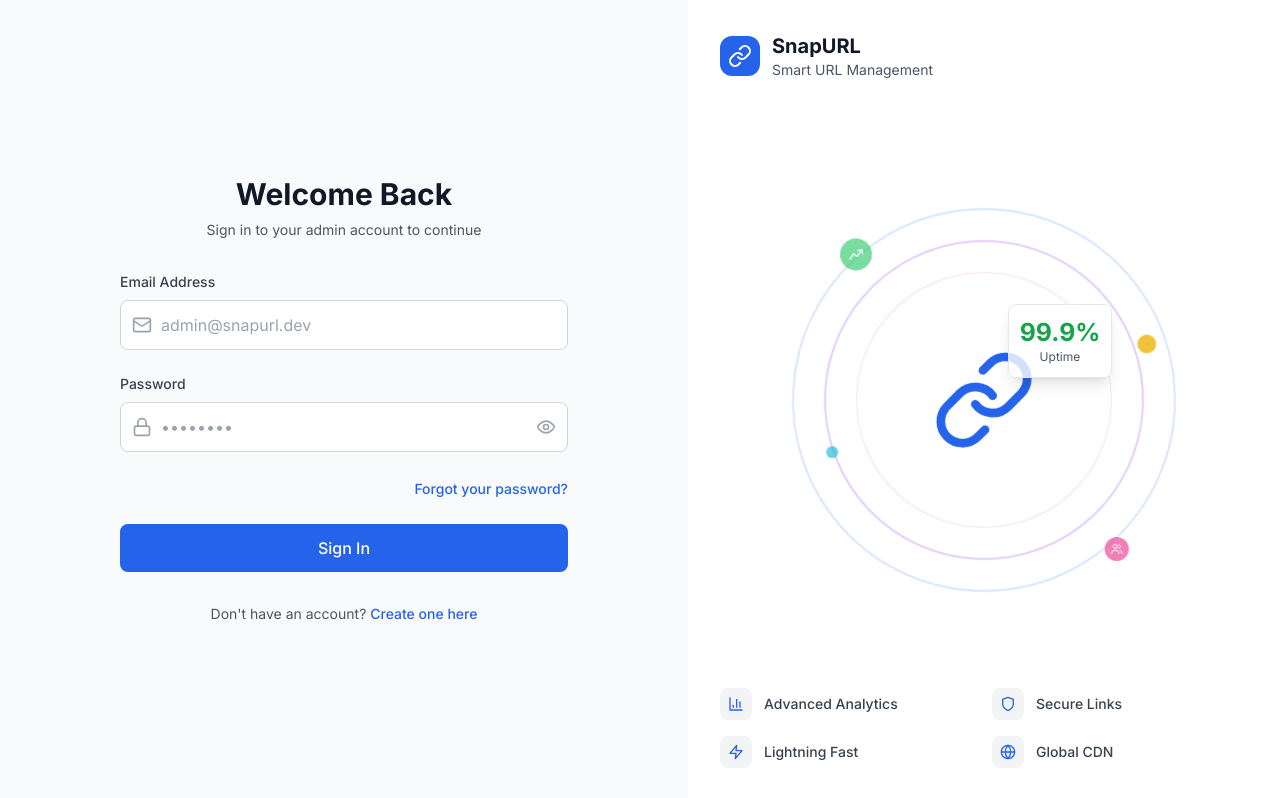
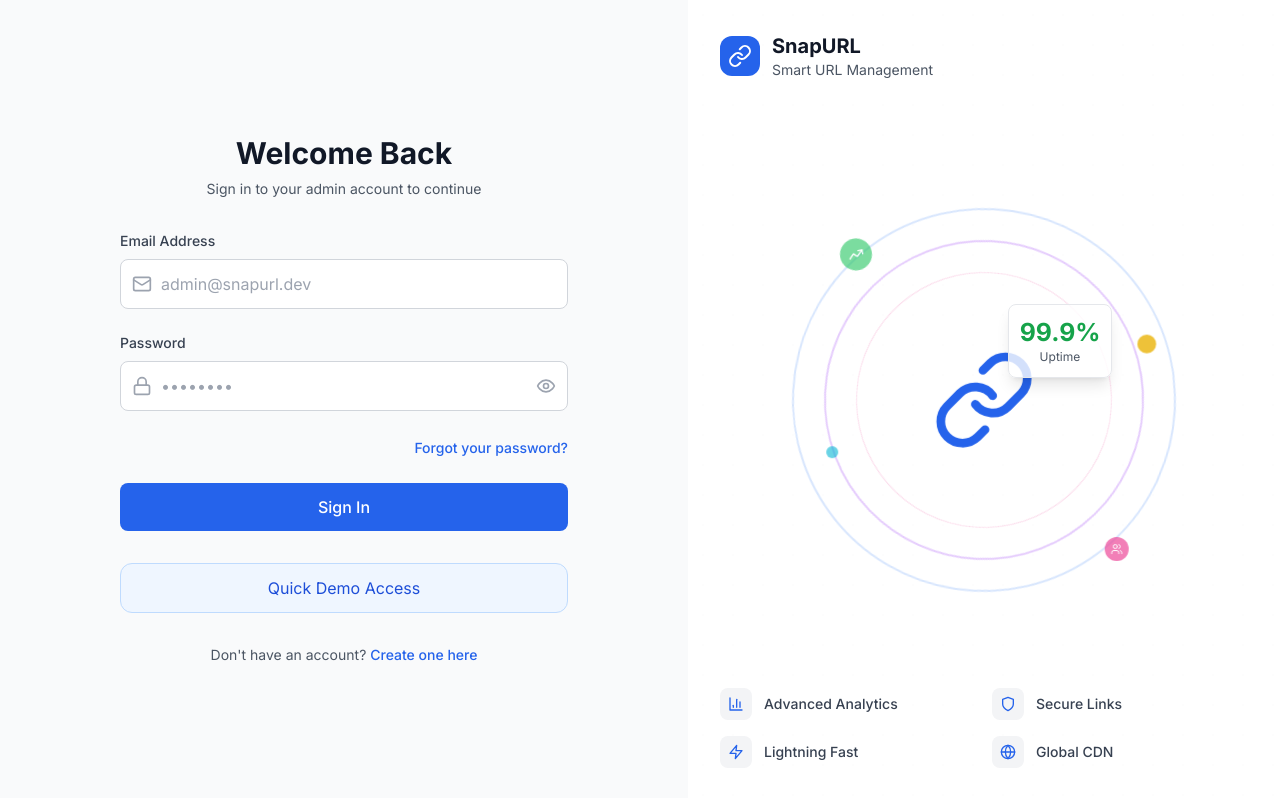
Before and after one commit to ivanvysocinas/Snap-URL-Admin, a Next.js app: page /auth/login in a window 1280 px wide. Built offline with nearby package versions, Linux system fonts and the light colour scheme; no server answers.

Commit message:
feat: Quick Demo Access button implementation

```diff
--- a/src/app/dashboard/DashboardContent.tsx
+++ b/src/app/dashboard/DashboardContent.tsx
@@ -47,7 +47,7 @@ const DashboardContent: FC = () => {
   const [refreshing, setRefreshing] = useState<boolean>(false);
   const [error, setError] = useState<string | null>(null);
   const [timeRange, setTimeRange] = useState<"24h" | "7d" | "30d" | "all">(
-    "30d"
+    "all"
   );
 
   /**
--- a/src/app/platform/PlatformOverviewContent.tsx
+++ b/src/app/platform/PlatformOverviewContent.tsx
@@ -84,7 +84,7 @@ const PlatformOverviewContent: FC = () => {
   const [loading, setLoading] = useState<boolean>(true);
   const [refreshing, setRefreshing] = useState<boolean>(false);
   const [timeRange, setTimeRange] = useState<"24h" | "7d" | "30d" | "all">(
-    "30d"
+    "all"
   );
 
   const { MockDataSystem } = useMockDataNotification(theme);
--- a/src/components/auth/LoginForm.tsx
+++ b/src/components/auth/LoginForm.tsx
@@ -105,6 +105,11 @@ const LoginForm = () => {
 
     await login(formData);
   };
+
+  const handleDemoLogin = async (e: React.MouseEvent) => {
+    e.preventDefault()
+    await login({email: "demo@snapurl.dev", password: "Demo123"})
+  }
 
   // Show nothing while checking auth (prevents flash)
   if (isAuthenticated) {
@@ -333,6 +338,16 @@ const LoginForm = () => {
         </motion.div>
       </form>
 
+      <motion.div
+        initial={{ opacity: 0 }}
+        animate={{ opacity: 1 }}
+        transition={{ delay: 0.65 }}
+        className="text-center border transition-all duration-150 bg-blue-50 dark:bg-blue-900/20 border-blue-200 dark:border-blue-800 p-3 rounded-xl hover:rotate-1 hover:scale-105 cursor-pointer"
+        onClick={handleDemoLogin}
+      >
+        <p className="text-blue-700 dark:text-blue-300">Quick Demo Access</p>
+      </motion.div>
+
       {/* Register Link */}
       <motion.div
         initial={{ opacity: 0 }}
--- a/src/components/common/Sidebar.tsx
+++ b/src/components/common/Sidebar.tsx
@@ -266,6 +266,7 @@ const Sidebar: FC<SidebarProps> = ({ sidebarOpen, setSidebarOpen }) => {
   };
 
   return (
+    console.log(isMobile, sidebarOpen),
     <>
       {/* Mobile backdrop with blur effect */}
       <AnimatePresence>
```
